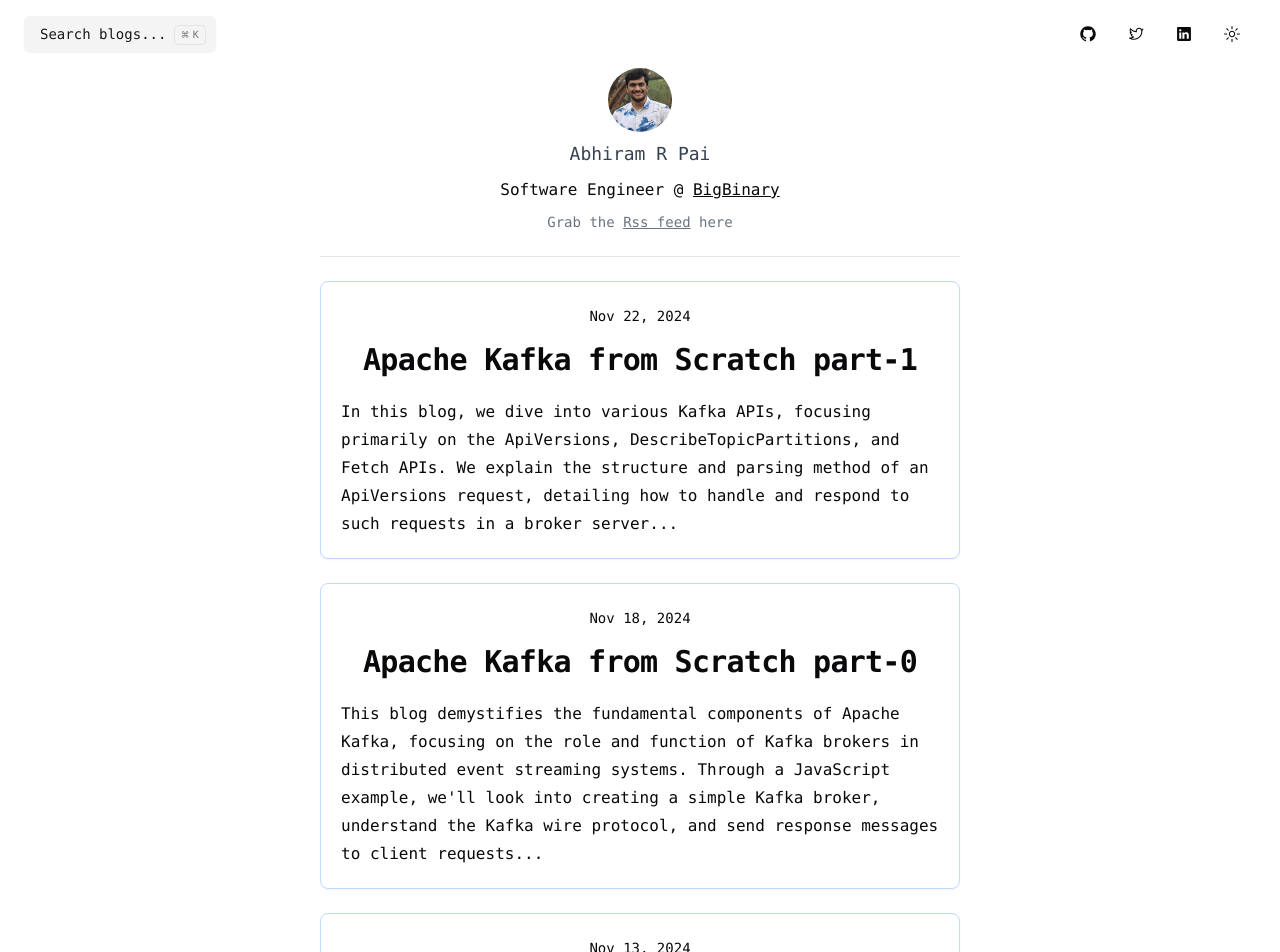
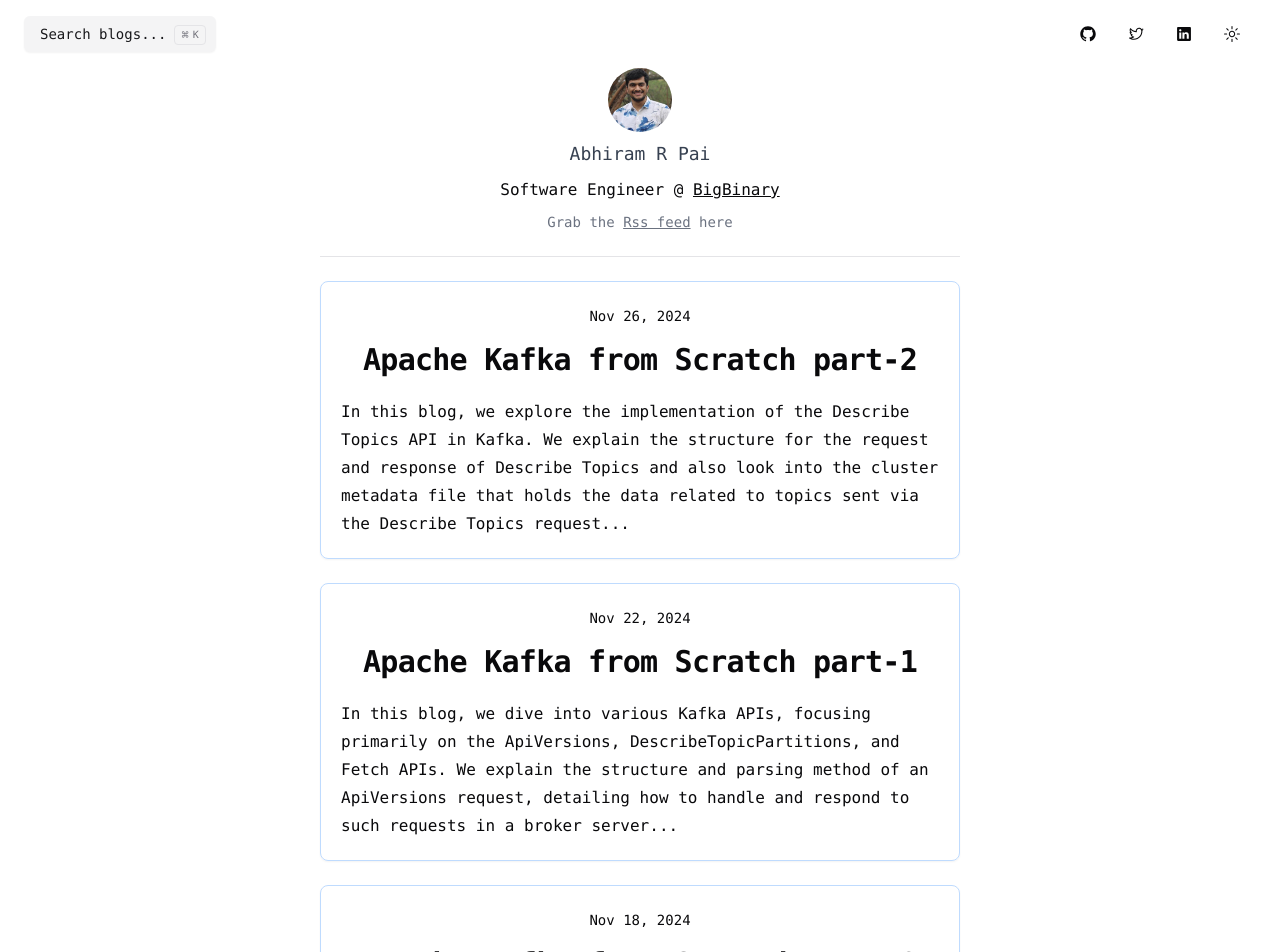
Before and after one commit to abhirampai/my_blog, a Next.js app: page / in a window 1280 px wide. Shown: the top 952 px of the page. Built offline with nearby package versions, Linux system fonts and the light colour scheme.

Commit message:
Update constants.js

```diff
--- a/src/app/page/constants.js
+++ b/src/app/page/constants.js
@@ -182,8 +182,22 @@ export const blogs = [
       "API request handling",
       "broker server",
       "JavaScript implementation",
-      "Kafka documentation",
-      "GitHub sample implementation"
+      "Kafka documentation"
+    ]
+  }, {
+    name: "Apache Kafka from Scratch part-2",
+    summary:
+      "In this blog, we explore the implementation of the Describe Topics API in Kafka. We explain the structure for the request and response of Describe Topics and also look into the cluster metadata file that holds the data related to topics sent via the Describe Topics request...",
+    publishedDate: "Nov 26, 2024",
+    slug: "apache_kafka_from_scratch_part_2",
+    keywords: [
+      "Apache Kafka",
+      "Describe Topics",
+      "Cluster Metadata file",
+      "Topics",
+      "Partitions",
+      "ReplicaNodes",
+      "ISRNodes"
     ]
   }
 ];
```
